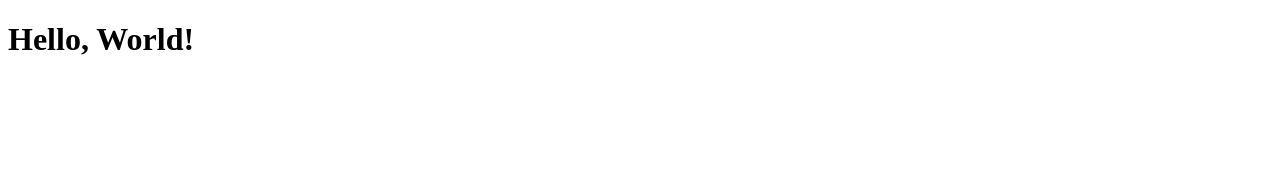
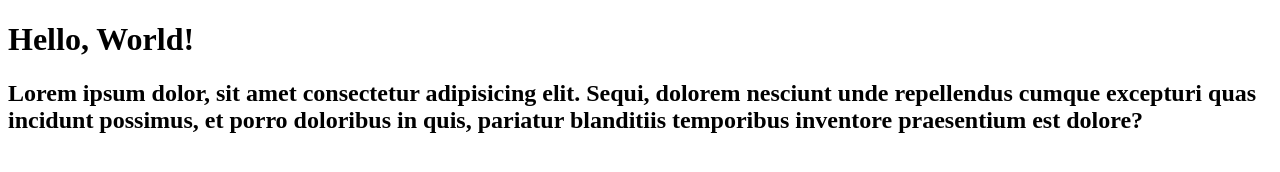
Before and after one commit to yutaro023/pegar_input_flask, a plain HTML site: page index.html in a window 1280 px wide. Drawn offline with Linux system fonts and the light colour scheme.

Commit message:
3° commit

```diff
--- a/index.html
+++ b/index.html
@@ -7,5 +7,6 @@
 </head>
 <body>
     <h1>Hello, World!</h1>
+    <h2>Lorem ipsum dolor, sit amet consectetur adipisicing elit. Sequi, dolorem nesciunt unde repellendus cumque excepturi quas incidunt possimus, et porro doloribus in quis, pariatur blanditiis temporibus inventore praesentium est dolore?</h2>
 </body>
 </html>
```
